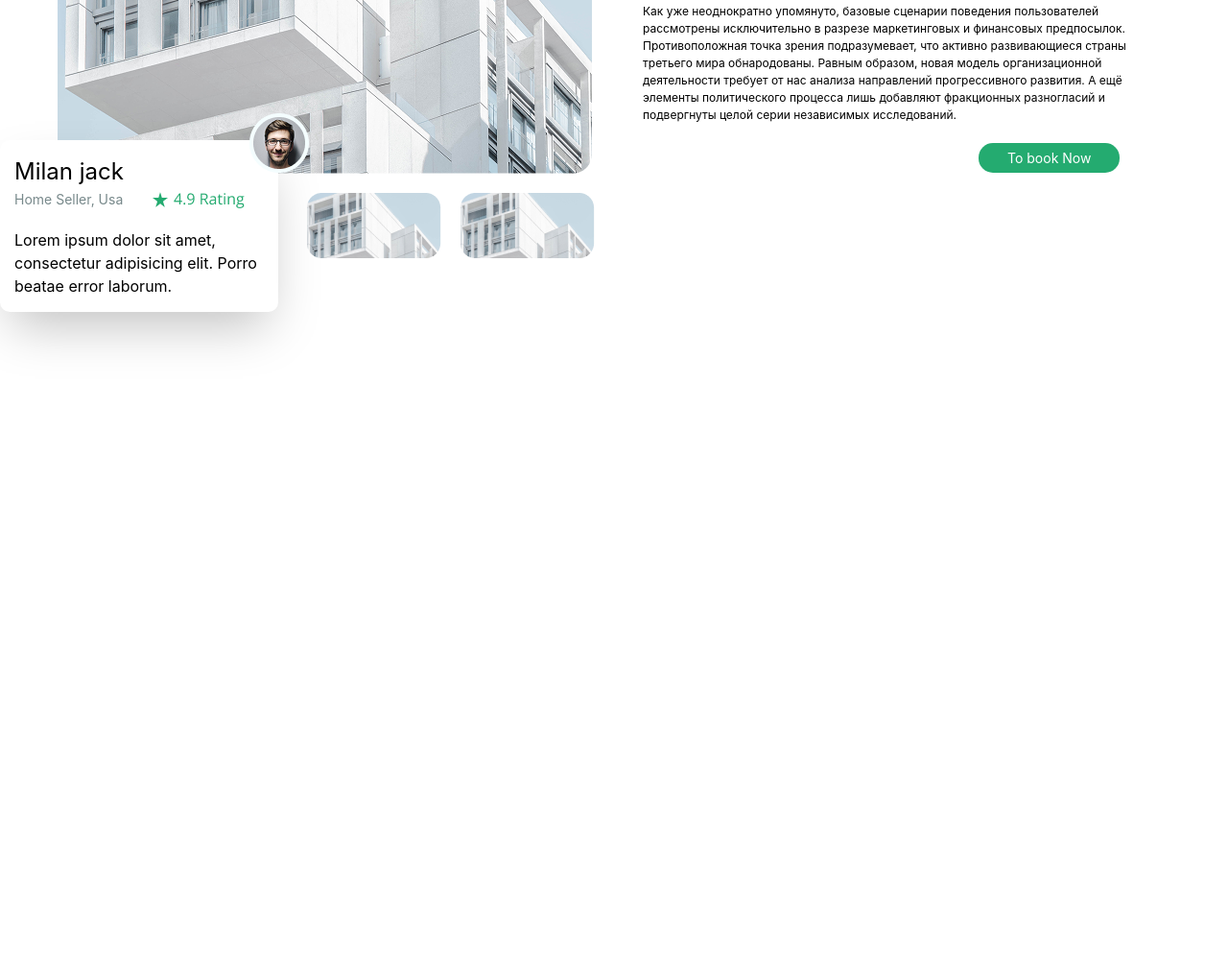
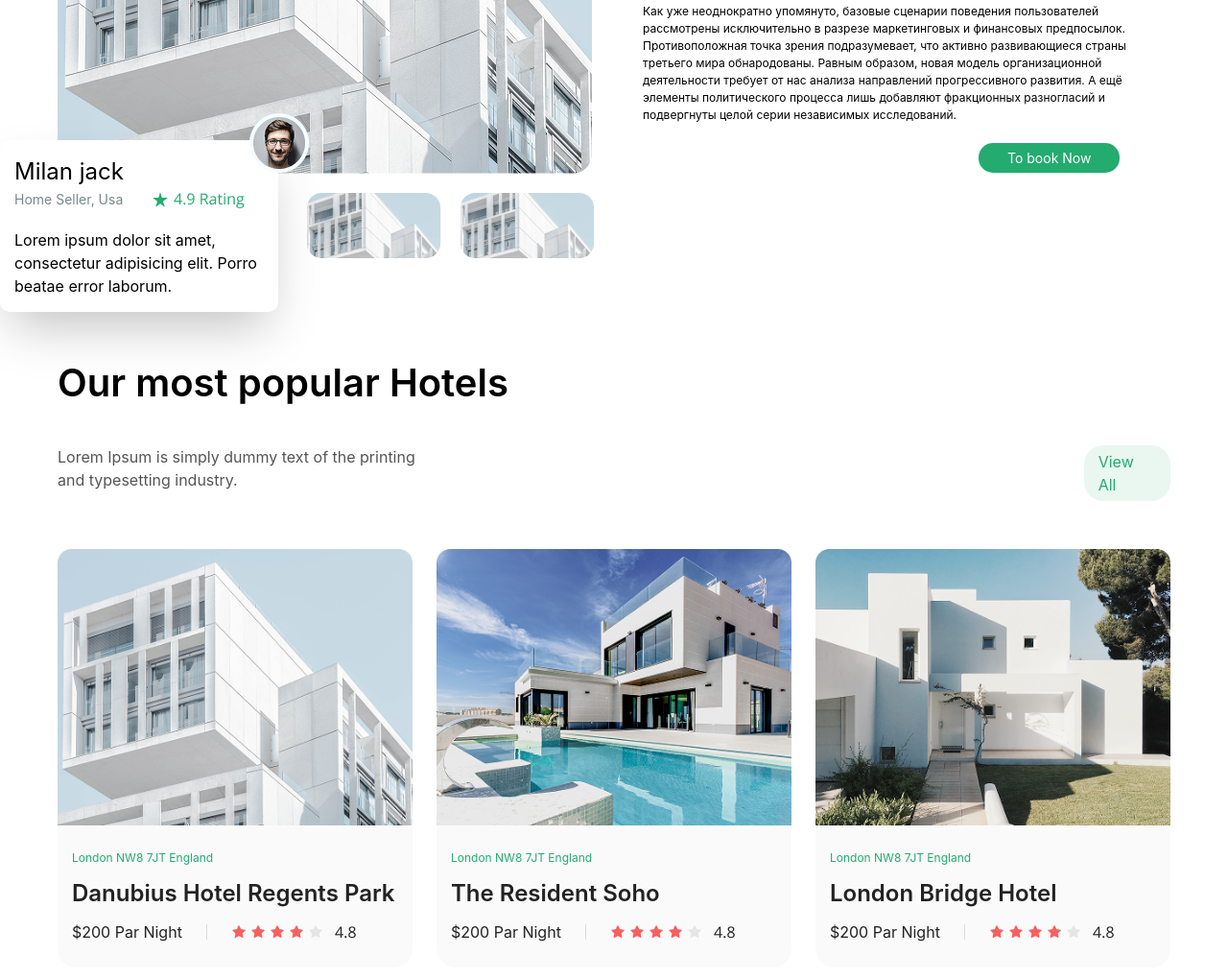
Before and after one commit to mahmadzoda09/Connecting, a website: page src/Page2.html in a window 1280 px wide. Shown: the part 384-1404 px from the top of the page at 96% size. Before the commit the page ends 800 px from the top, so only its background shows below. Drawn offline with nearby package versions, Linux system fonts and the light colour scheme; files that its build step writes are made by us from their sources.

Commit message:
Section2Page2

```diff
--- a/src/Page2.html
+++ b/src/Page2.html
@@ -24,7 +24,7 @@
     </header>
     <main>
       <section
-        class="max-w-300 m-auto flex flex-col-reverse gap-[30px] lg:flex-row justify-between  items-center p-[50px_20px]  relative "
+        class="max-w-300 m-auto flex flex-col-reverse gap-[30px] lg:flex-row justify-between items-center p-[50px_20px] relative"
       >
         <div class="flex flex-col gap-[20px] items-start relative">
           <img src="./big.png" alt="" />
@@ -39,7 +39,7 @@
                   <img src="./Group 10125.png" alt="" />
                 </div>
               </div>
-              <p class="lg:w-[260px] p-[#122237] ">
+              <p class="lg:w-[260px] p-[#122237]">
                 Lorem ipsum dolor sit amet, consectetur adipisicing elit. Porro
                 beatae error laborum.
               </p>
@@ -87,6 +87,68 @@
           </button>
         </aside>
       </section>
+      <section
+        class="max-w-300 m-auto justify-between flex flex-col items-start p-[50px_20px] gap-[50px]"
+      >
+        <div class="flex flex-col gap-[35px]">
+          <h1 class="text-[40px] font-semibold">Our most popular Hotels</h1>
+          <nav
+            class="flex flex-col lg:flex-row items-start gap-[25px] justify-between lg:gap-[670px] items-center"
+          >
+            <p class="text-[#555555] lg:w-[400px] text-[16px]">
+              Lorem Ipsum is simply dummy text of the printing and typesetting
+              industry.
+            </p>
+            <p class="text-[#24AB70] bg-[#EAF7F1] p-[5px_15px] rounded-[20px]">
+              View All
+            </p>
+          </nav>
+        </div>
+        <div class="flex flex-col lg:flex-row justify-between gap-[25px]">
+          <nav class="bg-[#FAFAFA] rounded-[20px]">
+            <img src="image1.png" alt="" />
+            <nav class="flex flex-col p-[25px_15px] items-start gap-[10px]">
+              <h2 class="text-[#24AB70] text-[12px]">London NW8 7JT England</h2>
+              <h1 class="text-[#222222] text-[24px] font-semibold">
+                Danubius Hotel Regents Park
+              </h1>
+              <article class="flex items-center-safe gap-[25px]">
+                <p class="text-[16px] text-[#222222]">$200 Par Night</p>
+                <img src="Line 4.png" alt="" />
+                <img src="Group 10.png" alt="" />
+              </article>
+            </nav>
+          </nav>
+          <nav class="bg-[#FAFAFA] rounded-[20px]">
+            <img src="image (1).png" alt="" />
+            <nav class="flex flex-col p-[25px_15px] items-start gap-[10px]">
+              <h2 class="text-[#24AB70] text-[12px]">London NW8 7JT England</h2>
+              <h1 class="text-[#222222] text-[24px] font-semibold">
+                The Resident Soho
+              </h1>
+              <article class="flex items-center-safe gap-[25px]">
+                <p class="text-[16px] text-[#222222]">$200 Par Night</p>
+                <img src="Line 4.png" alt="" />
+                <img src="Group 10.png" alt="" />
+              </article>
+            </nav>
+          </nav>
+          <nav class="bg-[#FAFAFA] rounded-[20px]">
+            <img src="image (2).png" alt="" />
+            <nav class="flex flex-col p-[25px_15px] items-start gap-[10px]">
+              <h2 class="text-[#24AB70] text-[12px]">London NW8 7JT England</h2>
+              <h1 class="text-[#222222] text-[24px] font-semibold">
+                London Bridge Hotel
+              </h1>
+              <article class="flex items-center-safe gap-[25px]">
+                <p class="text-[16px] text-[#222222]">$200 Par Night</p>
+                <img src="Line 4.png" alt="" />
+                <img src="Group 10.png" alt="" />
+              </article>
+            </nav>
+          </nav>
+        </div>
+      </section>
     </main>
   </body>
 </html>
```
